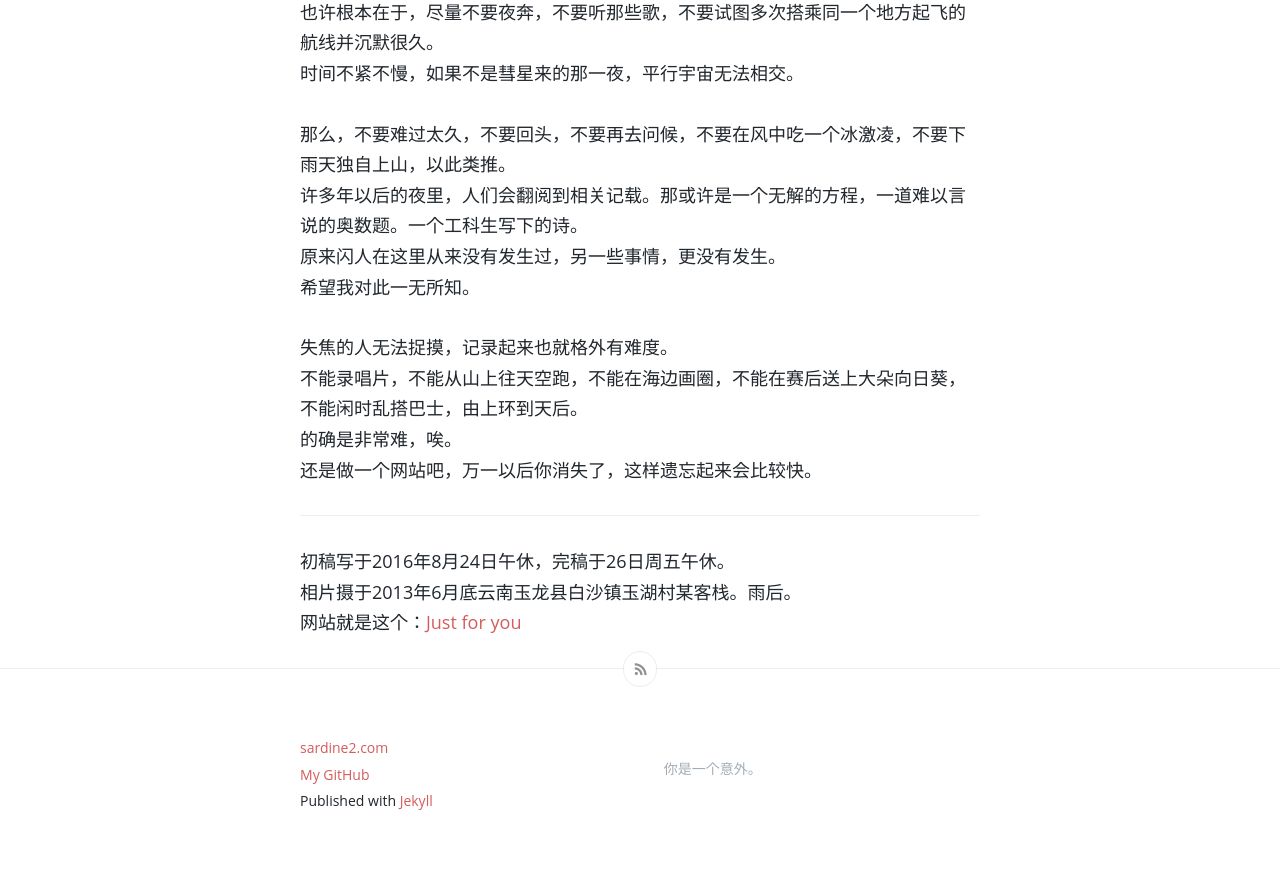
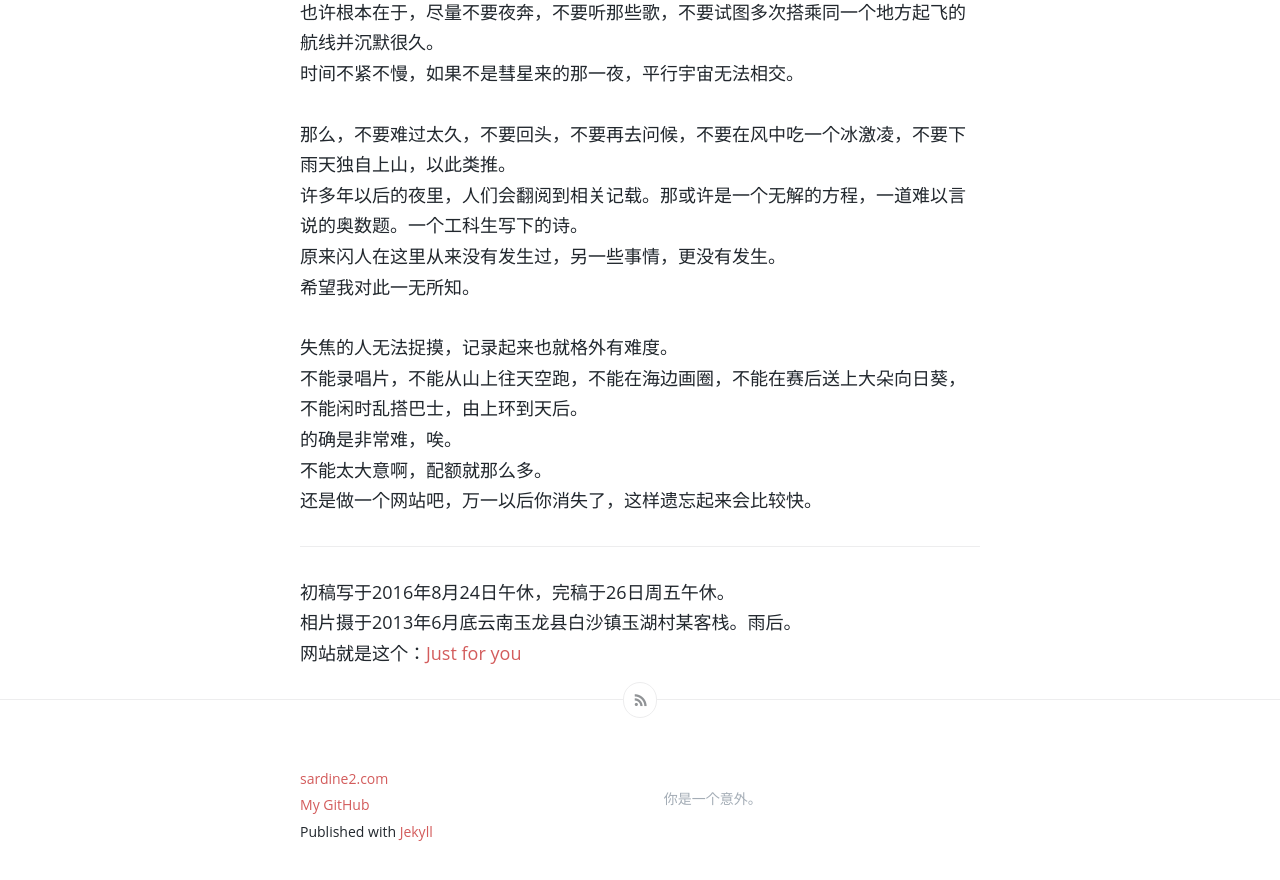
Before and after one commit to sardine2/wangshourong, a Jekyll site: the page built from _posts/2016-08-24-Out-of-Focus.md, in a window 1280 px wide and 900 px high, scrolled down 1441 px. Shown: the top 880 px of the window. Built offline with Jekyll 4.4.1, drawn with Linux system fonts in a browser that asks for light colours; comment, search, counter and statistics services are not loaded.

Commit message:
Update 2016-08-24-Out-of-Focus.md

```diff
--- a/_posts/2016-08-24-Out-of-Focus.md
+++ b/_posts/2016-08-24-Out-of-Focus.md
@@ -44,6 +44,7 @@ image: flower.jpg
 失焦的人无法捉摸，记录起来也就格外有难度。
 不能录唱片，不能从山上往天空跑，不能在海边画圈，不能在赛后送上大朵向日葵，不能闲时乱搭巴士，由上环到天后。
 的确是非常难，唉。
+不能太大意啊，配额就那么多。
 还是做一个网站吧，万一以后你消失了，这样遗忘起来会比较快。
 
 
```
